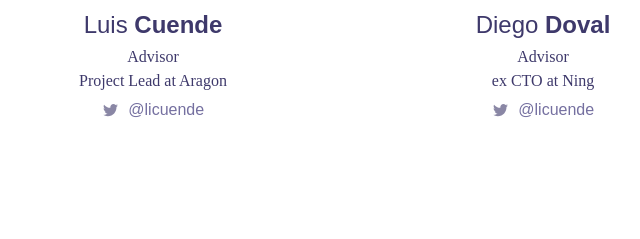
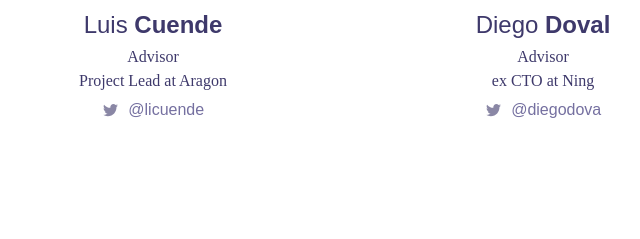
Before and after one commit to decentraland/web, a website: page tokensale.html in a window 1280 px wide. Shown: the part 3465-3704 px from the top of the page, 487-1127 px from the left. Drawn offline with Linux system fonts and the light colour scheme; files that its build step writes are made by us from their sources; a web font is replaced by a local one.

Commit message:
Update twitter handle

```diff
--- a/tokensale.html
+++ b/tokensale.html
@@ -420,7 +420,7 @@
                 <p>ex CTO at Ning</p>
                 <div class="twitterhandle">
                   <i class="contact-icon contact-icon-twitter"></i>
-                  <a href="https://twitter.com/diegodova" target="_blank">@licuende</a>
+                  <a href="https://twitter.com/diegodova" target="_blank">@diegodova</a>
                 </div>
               </div>
             </div>
```
Also changed, not shown: index.html (+1 -1 lines).
